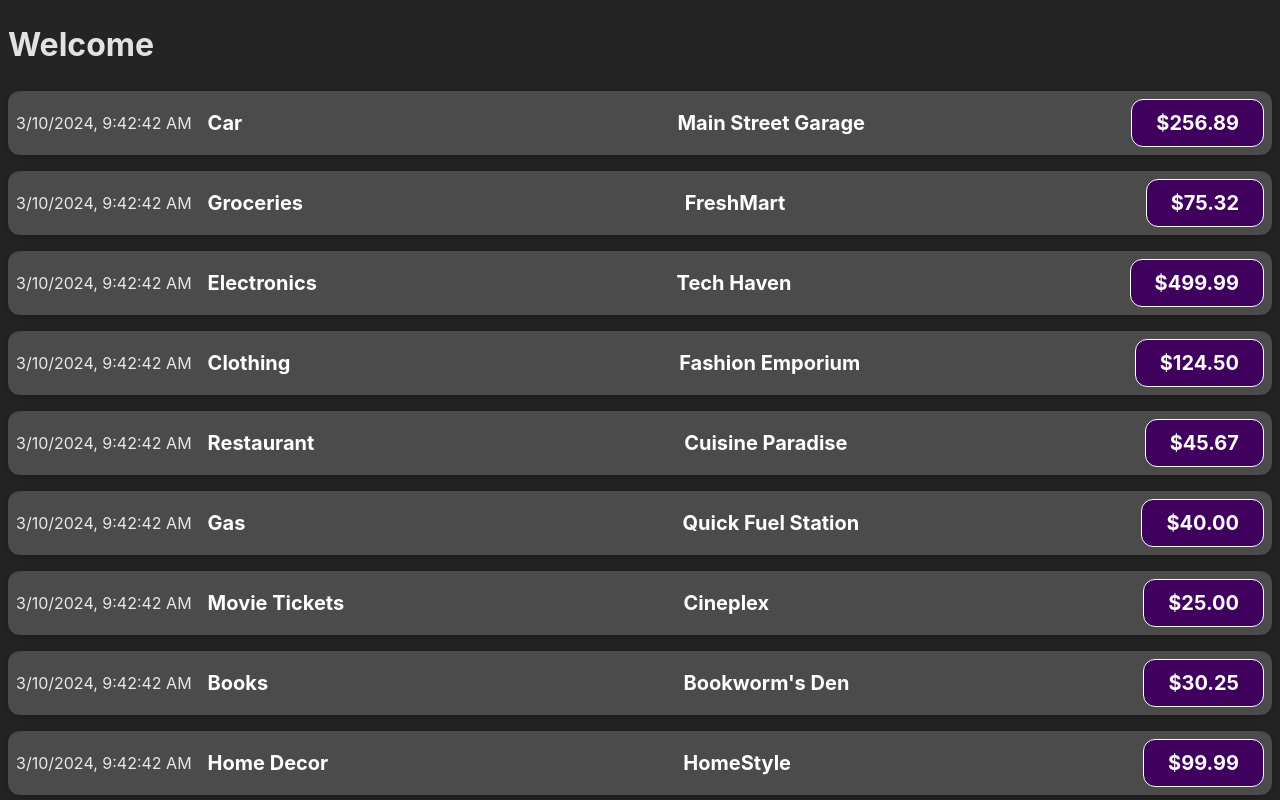
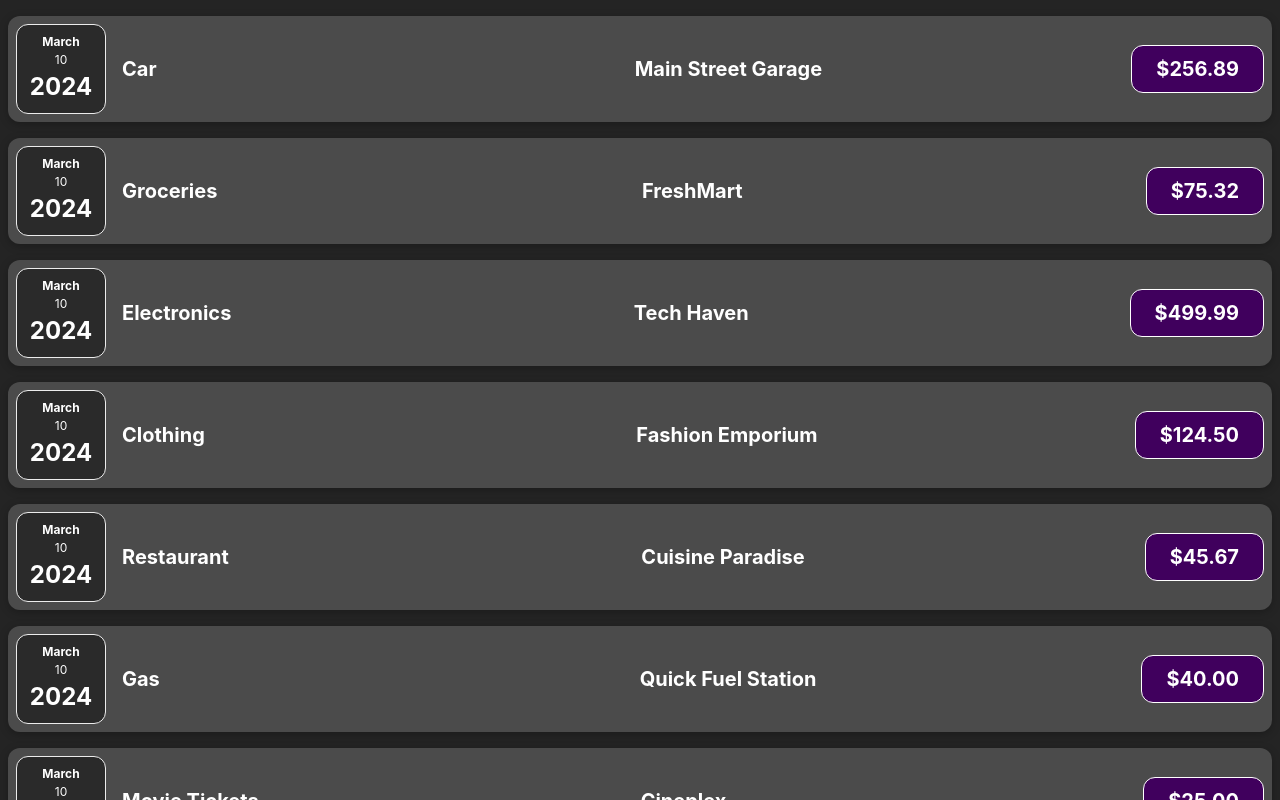
Before and after one commit to Praful-bit/react.js, a React (Vite) app: page / in a window 1280 px wide. Shown: the top 800 px of the page. Built offline with nearby package versions, Linux system fonts and the light colour scheme.

Commit message:
Making Components Smaller and Readable

```diff
--- a/src/App.jsx
+++ b/src/App.jsx
@@ -1,137 +1,149 @@
 import "./App.css";
-import ExpenseItem from "./Components/ExpenseItem";
-
-function Expense({ title, amount, date, location }) {
-  return (
-    <ExpenseItem
-      title={title}
-      amount={amount}
-      date={date}
-      location={location}
-    />
-  );
-}
-
-export default function App() {
+import ExpenseItem from "./Components/ExpenseItem.jsx";
 const expenses = [
   {
+    id: 1,
     title: "Car",
     amount: "$256.89",
     date: new Date(),
     location: "Main Street Garage",
   },
   {
+    id: 2,
     title: "Groceries",
     amount: "$75.32",
     date: new Date(),
     location: "FreshMart",
   },
   {
+    id: 3,
     title: "Electronics",
     amount: "$499.99",
     date: new Date(),
     location: "Tech Haven",
   },
   {
+    id: 4,
     title: "Clothing",
     amount: "$124.50",
     date: new Date(),
     location: "Fashion Emporium",
   },
   {
+    id: 5,
     title: "Restaurant",
     amount: "$45.67",
     date: new Date(),
     location: "Cuisine Paradise",
   },
   {
+    id: 6,
     title: "Gas",
     amount: "$40.00",
     date: new Date(),
     location: "Quick Fuel Station",
   },
   {
+    id: 7,
     title: "Movie Tickets",
     amount: "$25.00",
     date: new Date(),
     location: "Cineplex",
   },
   {
+    id: 8,
     title: "Books",
     amount: "$30.25",
     date: new Date(),
     location: "Bookworm's Den",
   },
   {
+    id: 9,
     title: "Home Decor",
     amount: "$99.99",
     date: new Date(),
     location: "HomeStyle",
   },
   {
+    id: 10,
     title: "Travel",
     amount: "$300.00",
     date: new Date(),
     location: "Travel Hub",
   },
   {
+    id: 11,
     title: "Printer Purchase",
     amount: "$150.00",
     date: new Date(),
     location: "Tech Supply Store",
   },
   {
+    id: 12,
     title: "Scanner Purchase",
     amount: "$100.00",
     date: new Date(),
     location: "Tech Haven",
   },
   {
+    id: 13,
     title: "Headphones Purchase",
     amount: "$50.00",
     date: new Date(),
     location: "AudioTech",
   },
   {
+    id: 14,
     title: "Speaker Purchase",
     amount: "$80.00",
     date: new Date(),
     location: "AudioTech",
   },
   {
+    id: 15,
     title: "Microphone Purchase",
     amount: "$70.00",
     date: new Date(),
     location: "AudioTech",
   },
   {
+    id: 16,
     title: "Gaming Console Purchase",
     amount: "$400.00",
     date: new Date(),
     location: "GameStop",
   },
   {
+    id: 17,
     title: "Furniture Purchase",
     amount: "$700.00",
     date: new Date(),
     location: "Home Furniture Mart",
   },
   {
+    id: 18,
     title: "Kitchen Appliance Purchase",
     amount: "$300.00",
     date: new Date(),
     location: "Kitchen Essentials",
   },
+  {
+    id: 19,
+    title: "Laptop Purchase",
+    amount: "$1200.00",
+    date: new Date(),
+    location: "Tech Haven",
+  },
+  {
+    id: 20,
+    title: "Smartphone Purchase",
+    amount: "$800.00",
+    date: new Date(),
+    location: "Tech Store",
+  },
+  // Add more items as needed...
 ];
 
-  const expenseComponents = expenses.map((expense, index) => (
-    <Expense key={index} {...expense} />
-  ));
-
-  return (
-    <>
-      <h1>Welcome</h1>
-      {expenseComponents}
-    </>
-  );
+export default function App() {
+  return <ExpenseItem title={expenses} />;
 }
--- /dev/null
+++ b/src/Components/ExpenseDate.jsx
@@ -0,0 +1,14 @@
+function ExpenseDate(props){
+      const options = { month: "long" };
+      const month = props.date.toLocaleString("en-US", options);
+      const day = props.date.toLocaleString("es-IN", { day: "2-digit" });
+      const year = props.date.getFullYear();
+return (
+  <div className="expense-date">
+    <div className="expense-date__month">{month}</div>
+    <div className="expense-date__year">{day}</div>
+    <div className="expense-date__day">{year}</div>
+  </div>
+);
+}
+export default ExpenseDate
--- /dev/null
+++ b/src/Components/ExpenseDetails.jsx
@@ -0,0 +1,13 @@
+import "./ExpenseItem.css";
+
+export default function ExpenseDetails(props) {
+  return (
+    <>
+
+        <h2>{props.title}</h2>
+        <h2>{props.location}</h2>
+        <div className="expense-item__price">{props.amount}</div>
+
+    </>
+  );
+}
--- a/src/Components/ExpenseItem.css
+++ b/src/Components/ExpenseItem.css
@@ -36,6 +36,32 @@
     padding: 0.5rem;
     border-radius: 12px;
 }
+.expense-date {
+    display: flex;
+    flex-direction: column;
+    width: 5.5rem;
+    height: 5.5rem;
+    border: 1px solid #ececec;
+    background-color: #2a2a2a;
+    color: white;
+    border-radius: 12px;
+    align-items: center;
+    justify-content: center;
+}
+
+.expense-date__month {
+    font-size: 0.75rem;
+    font-weight: bold;
+}
+
+.expense-date__year {
+    font-size: 0.75rem;
+}
+
+.expense-date__day {
+    font-size: 1.5rem;
+    font-weight: bold;
+}
 
 @media (min-width: 580px) {
     .expense-item__description {
--- a/src/Components/ExpenseItem.jsx
+++ b/src/Components/ExpenseItem.jsx
@@ -1,18 +1,30 @@
+import ExpenseDate from "./ExpenseDate";
+import ExpenseDetails from './ExpenseDetails'
+
 import "./ExpenseItem.css";
 
 function ExpenseItem(props) {
-
   return (
     <>
-      <div className="expense-item">
-        <div>{props.date.toLocaleString()}</div>
-        <div className="expense-item__description">
-          <h2>{props.title}</h2>
-          <h2>{props.location}</h2>
-          <div className="expense-item__price">{props.amount}</div>
-        </div>
+    {props.title.map((item)=>{
+return (
+  <div key={item.id}>
+    <div className="expense-item">
+      <ExpenseDate date={item.date} />
+      <div className="expense-item__description">
+        <ExpenseDetails
+          title={item.title}
+          location={item.location}
+          amount={item.amount}
+        />
       </div>
+     </div>
+ </div>
+);
+    })}
+
     </>
   );
 }
+
 export default ExpenseItem;
```
Lines whose indentation alone changed are shown as unchanged.
